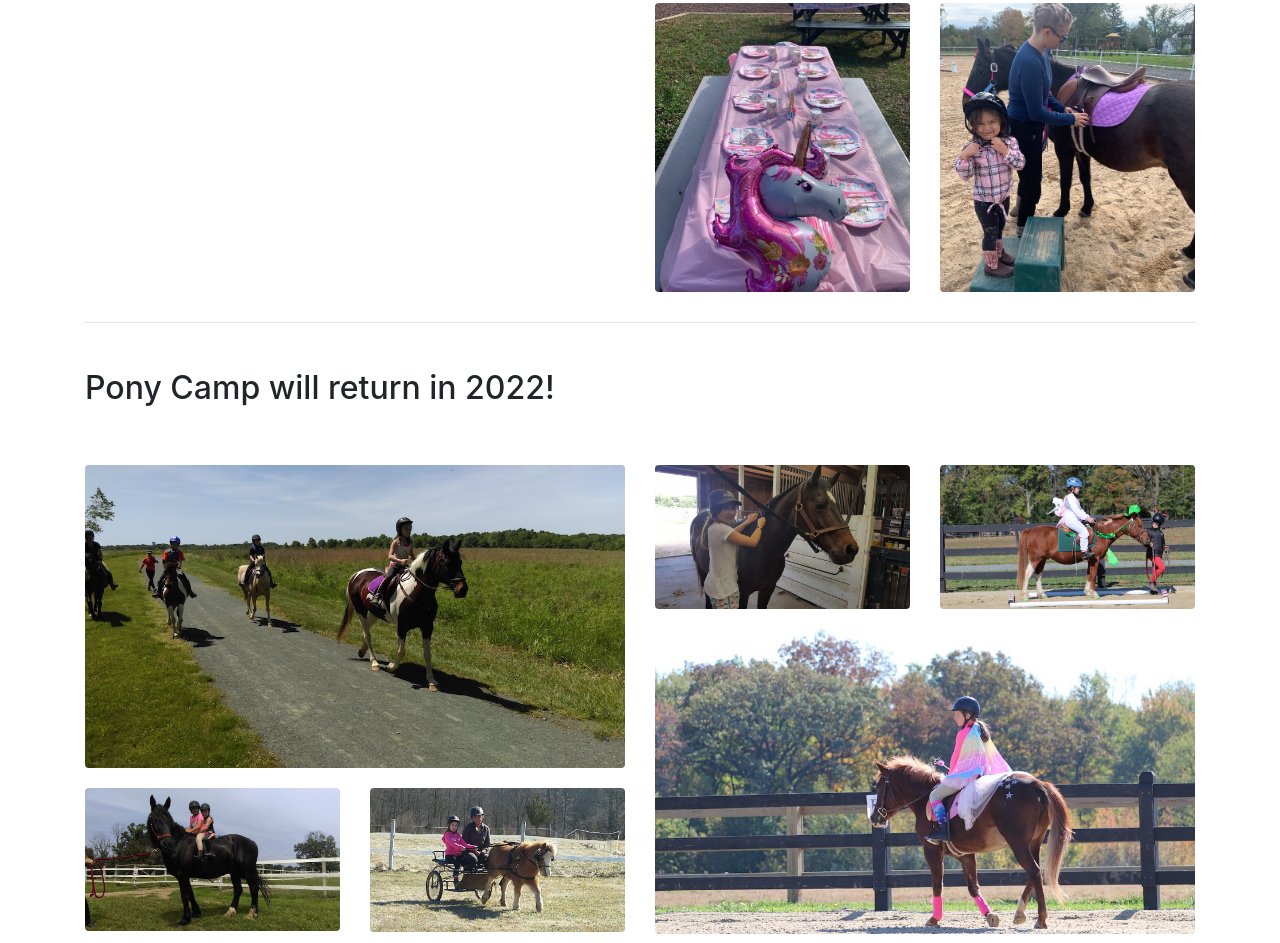
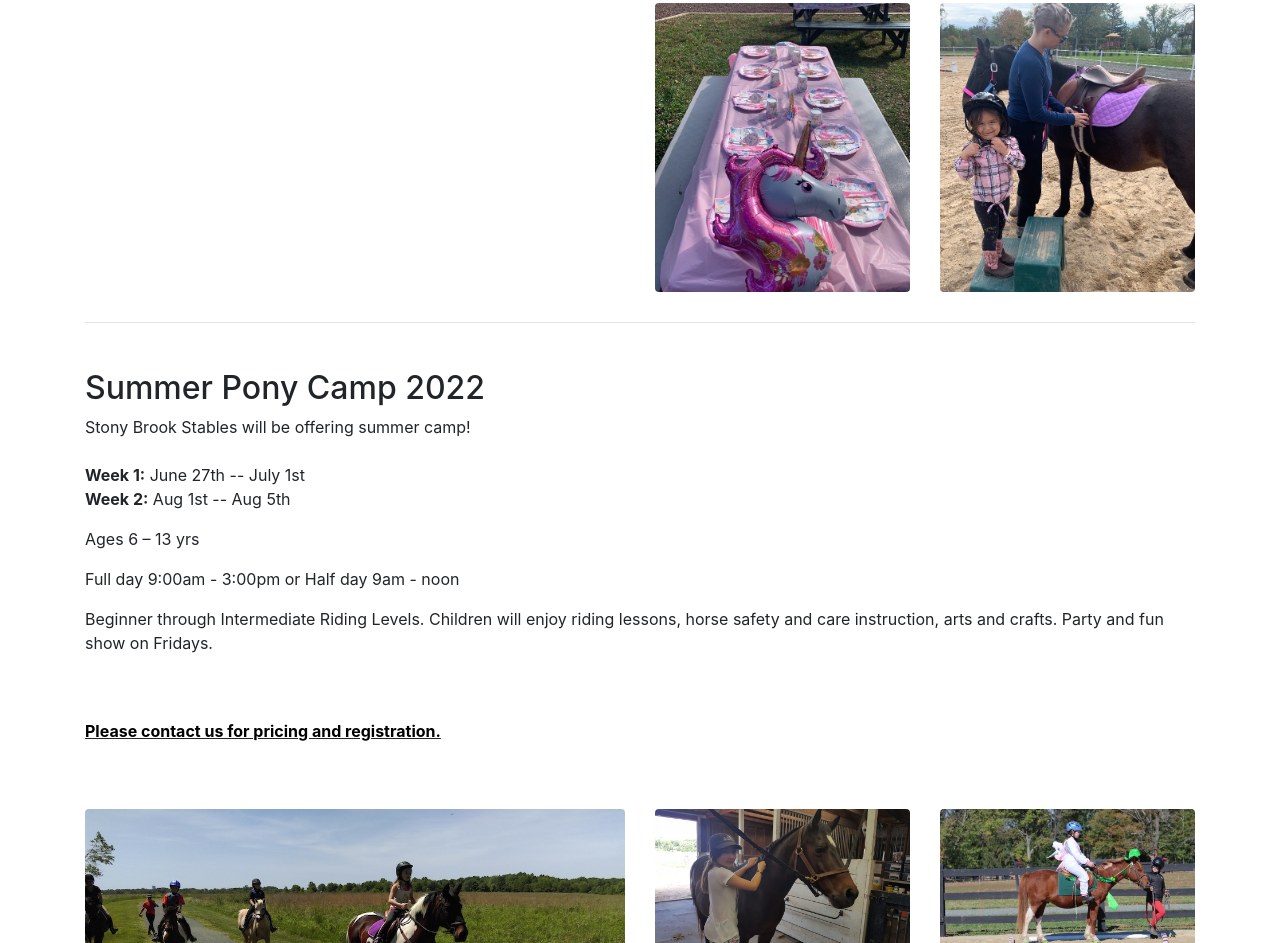
Before and after one commit to drdendi/drdendi.github.io, a website: page events.html in a window 1280 px wide. Shown: the part 423-1366 px from the top of the page. Drawn offline with Linux system fonts and the light colour scheme.

Commit message:
pony camp 2022 update

```diff
--- a/events.html
+++ b/events.html
@@ -87,26 +87,23 @@
     <!-- Content Row -->
     <div class="row" >
       <div class="col-lg-12" id="Boarding">
-          <h2>Pony Camp will return in 2022!</h2>
-<!--
-        <h2>Summer Pony Camp 2021</h2>
-        <p>Stony Brook Farm will be offering summer camp <b>July 12th - 16th from 8:30 to 3:30</b>. After care available at additional cost. Riders of all skill levels are encouraged to join, however riders must be able to groom and tack their own horses and ride off the lunge line in order to attend. Camp will include two rides a day; a formal group lesson in the morning and a “fun” ride in the afternoon which will include gymkhana type games and trail riding. Every day will include a ground lesson in the barn, which campers will be invited to practice during their day. </p>
-        <p><b>Friday, July 16th</b> – We will invite our riders to show off their skills as we host an on farm gymkhana event from 11-1. This event will include both judged equitation classes as well as gymkhana games to exhibit the skills learned and practiced over the week. Campers will have the opportunity to polish their horses using the barn skills they’ve acquired. Families are welcome and encouraged to attend.</p>
+        <h2>Summer Pony Camp 2022</h2>
+        <p>Stony Brook Stables will be offering summer camp!
+        <br>
+        <br>
+        <b>Week 1:</b>  June 27th  --  July 1st
+        <br>
+        <b>Week 2:</b>  Aug 1st  --  Aug 5th
+        <br>
+
+
+        <p>Ages 6 – 13 yrs</p>
+          <p>Full day 9:00am - 3:00pm or Half day 9am - noon</p>
+        <p>Beginner through Intermediate Riding Levels. Children will enjoy riding lessons, horse safety and care instruction, arts and crafts. Party and fun show on Fridays.</p>
+
         <br><br>
-        <p><b>Daily Camp Schedule Monday - Thursday:</b></p>
-        <ul style="list-style-type:none;">
-            <li>8:30 - 9:00 – Campers arrive, receive horse assignments for the day and begin tacking up</li>
-            <li>9:00 - 10:00 – Group lesson</li>
-            <li>10:15 – 11:00 – bath horses, put away</li>
-            <li>11:15 – 12:00 – ground lesson in the barn </li>
-            <li>12:15 – 1:00 – lunch</li>
-            <li>1:00 – 1:30 – tack up</li>
-            <li>1:30 – 2:30 – Fun ride in ring or trail ride </li>
-            <li>2:30 – 3:30 – put horses away, practice barn lesson</li>
-        </ul>
-        <br><br>
-        <p><b><u>Please email us for pricing and registration. </u></b></p>
--->
+          <p><b><u><a style="color:black" href="contact.html">Please contact us for pricing and registration. </a></u></b></p>
+
 
       </div>
     </div>
```
Also changed, not shown: index.html (+8 -1 lines).
